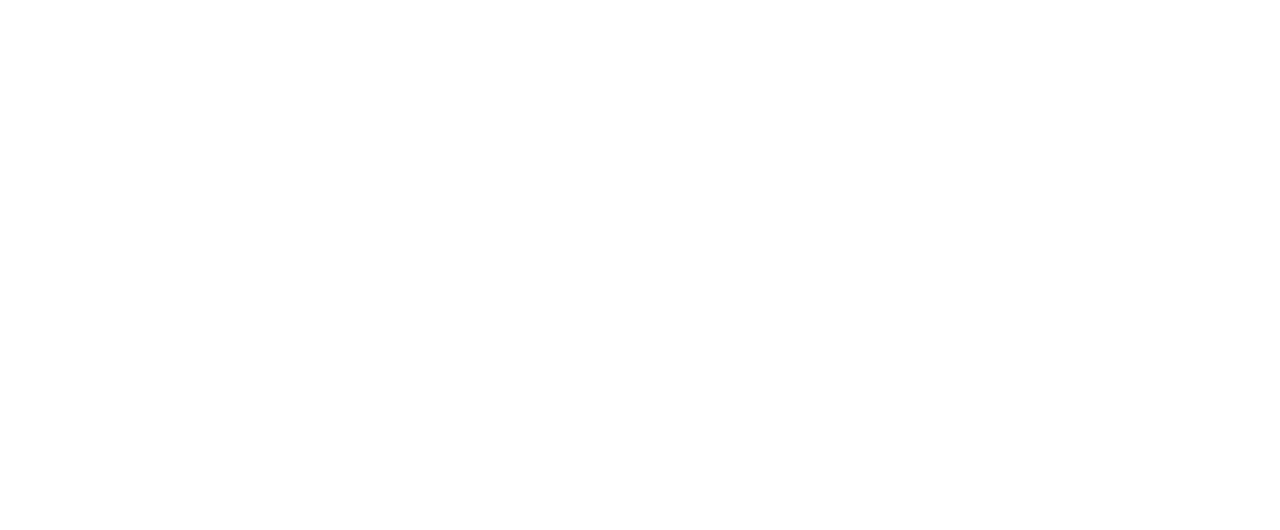
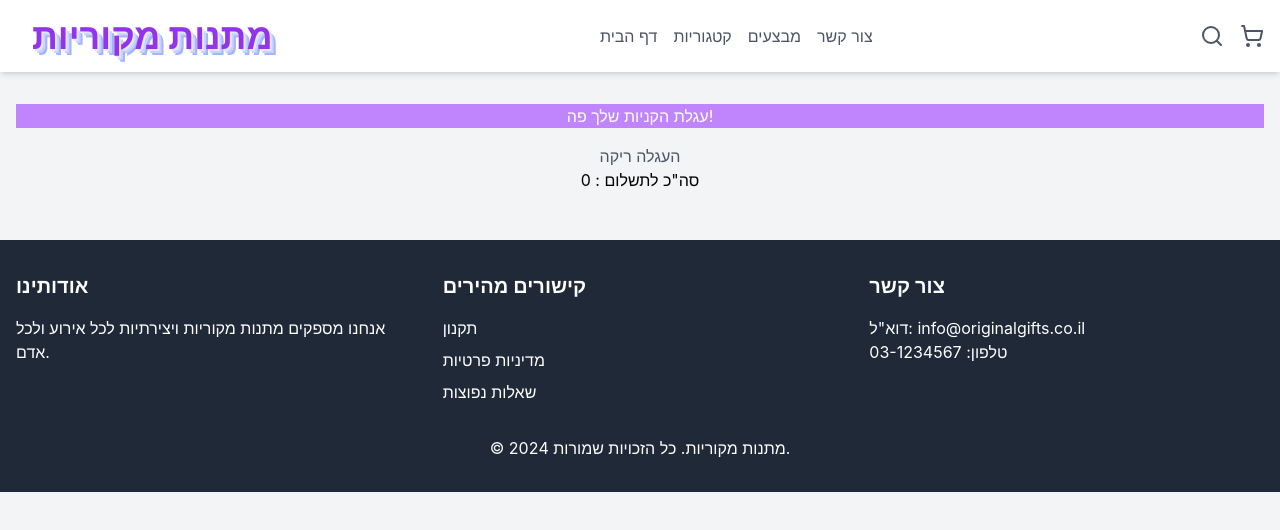
Before and after one commit to mendi-cohen/Talya-App, a React (Create React App) app: page /shopcart in a window 1280 px wide. Before the commit this address had no page. Shown: the top 530 px of the page. Built offline with nearby package versions, Linux system fonts and the light colour scheme.

Commit message:
סידור בסיסי של מערך הוספת פריטים לעגלה וסידו הפריטים ....

```diff
--- a/src/Components/GiftArray.jsx
+++ b/src/Components/GiftArray.jsx
@@ -4,10 +4,10 @@
 const giftItems = [
   {
     id: 1,
-    name: "סט יין מהודר",
-    description: "סט יין איכותי הכולל בקבוק יין אדום ושני גביעי קריסטל",
-    price: 199.99,
-    image: "/api/placeholder/400/300?text=סט+יין+מהודר"
+    name: "מתנה קייצית",
+    description: "כובע משקפי שמש ואסטרונאוט ",
+    price: 119.99,
+    image: '../Images/item1.jpg'
   },
   {
     id: 2,
@@ -33,7 +33,7 @@
 
 ];
 
-const GiftArray = () => {
+const GiftArray = ({ onAddToCart }) => {
   return (
     <div className="min-h-screen bg-gray-100">
       <main className="container mx-auto px-4 py-8">
@@ -45,6 +45,8 @@
               description={item.description}
               price={item.price}
               image={item.image}
+              buttonText={"הוסף לסל"}
+              AddToCartOrRemove={() => onAddToCart(item )}
             />
           ))}
         </div>
--- a/src/Components/GiftItm.jsx
+++ b/src/Components/GiftItm.jsx
@@ -1,7 +1,8 @@
 import React from 'react';
-import { Gift } from 'lucide-react';
+import { Gift ,Eye } from 'lucide-react';
 
-const GiftItem = ({ name, description, price, image }) => {
+const GiftItem = ({ name, description, price, image , AddToCartOrRemove ,buttonText , Detailse }) => {
+
   return (
     <div className="bg-white rounded-lg shadow-md overflow-hidden">
       <img src={image} alt={name} className="w-full h-48 object-cover" />
@@ -11,9 +12,14 @@
         <div className="flex justify-between items-center">
           <span className="text-lg font-bold text-purple-600">₪{price.toFixed(2)}</span>
           <button className="bg-purple-600 text-white px-4 py-2 rounded-md hover:bg-purple-700 transition duration-300 flex items-center">
-            <Gift className="h-5 w-5 mr-2" />
-            הוסף לסל
+            <Eye className="h-5 w-5 mr-2" onClick={Detailse}/>
+           לפרטים על המוצר
           </button>
+          <button onClick={AddToCartOrRemove} className="bg-purple-600 text-white px-4 py-2 rounded-md hover:bg-purple-700 transition duration-300 flex items-center">
+            <Gift  className="h-5 w-5 mr-2" />
+          {buttonText}
+          </button>
+
         </div>
       </div>
     </div>
--- /dev/null
+++ b/src/Components/ShopCart.jsx
@@ -0,0 +1,44 @@
+import React from 'react';
+import PropTypes from 'prop-types';
+import GiftItem from './GiftItm';
+
+const ShopCart = ({ items ,onRemoveFromCart  }) => {
+  const totalPrice = items.reduce((total, item) => total + item.price, 0);
+
+
+  return (
+    <>
+      <h1 className="bg-purple-400 text-white text-center flex justify-center items-center ">
+        עגלת הקניות שלך פה!
+      </h1>
+      <div className="p-4">
+        {items.length === 0 ? (
+          <p className="text-center text-gray-600">העגלה ריקה</p>
+        ) : (
+          <div className="grid grid-cols-1 md:grid-cols-2 lg:grid-cols-3 gap-6">
+          {items.map((item, index) => (
+            <GiftItem
+              key={index}
+              name={item.name}
+              description={item.description}
+              price={item.price}
+              image={item.image}
+              buttonText={"הסר מהסל"}
+              AddToCartOrRemove={() => onRemoveFromCart(item)}
+            />
+          ))}
+        </div>
+
+        )}
+        <p className="text-center">   סה"כ לתשלום :   {totalPrice}  </p>
+      </div>
+    </>
+  );
+};
+
+
+ShopCart.propTypes = {
+  items: PropTypes.array
+};
+
+export default ShopCart;
--- a/src/Layout.jsx
+++ b/src/Layout.jsx
@@ -1,8 +1,14 @@
 import React from 'react';
 import { ShoppingCart, Search, Menu } from 'lucide-react';
-import GiftArray from './Components/GiftArray';
+import { Outlet , useNavigate } from "react-router-dom";
+
 
 const GiftShopLayout = () => {
+  const navigate = useNavigate();
+
+  const handleNavigate = () => {
+    navigate('/shopcart');
+  };
   return (
     <div className="min-h-screen bg-gray-100">
       {/* Header */}
@@ -12,8 +18,7 @@
             <button className="md:hidden" aria-label="תפריט">
               <Menu className="h-6 w-6 text-gray-600 cursor-pointer" />
             </button>
-            <h1 className="text-4xl md:text-4xl font-extrabold text-purple-600
-             "
+            <h1 className="text-4xl md:text-4xl font-extrabold text-purple-600"
             style={{ textShadow: '2px 2px 0 #e0e7ff, 4px 4px 0 #c7d2fe, 6px 6px 0 #a5b4fc' }}>
         מתנות מקוריות
       </h1>
@@ -28,7 +33,7 @@
             <button aria-label="חיפוש">
               <Search className="h-6 w-6 text-gray-600 cursor-pointer" />
             </button>
-            <button aria-label="סל קניות">
+            <button aria-label="סל קניות" onClick={handleNavigate} >
               <ShoppingCart className="h-6 w-6 text-gray-600 cursor-pointer" />
             </button>
           </div>
@@ -37,7 +42,7 @@
 
       {/* Main Content */}
       <main className="container mx-auto px-4 py-8">
-    <GiftArray/>
+      <Outlet/>
      </main>
 
       {/* Footer */}
--- a/src/Router.jsx
+++ b/src/Router.jsx
@@ -1,12 +1,28 @@
 import { BrowserRouter as Router, Route, Routes } from 'react-router-dom';
+import React, { useState } from 'react';
 import GiftShopLayout from './Layout';
+import GiftArray from './Components/GiftArray';
+import ShopCart from './Components/ShopCart';
 
 const MyRouter = () => {
+  const [cartItems, setCartItems] = useState([]);
+
+  const handleAddToCart = (item) => {
+    if (!cartItems.some(cartItem => cartItem.id === item.id)) {
+      setCartItems([...cartItems, item]);
+    }
+  };
+  const handleRemoveFromCart = (itemToRemove) => {
+    setCartItems(cartItems.filter(item => item.id !== itemToRemove.id));
+
+  };
   return (
     <Router>
       <Routes>
-        <Route path="/" element={<GiftShopLayout />}></Route>
-
+        <Route path="/" element={<GiftShopLayout />}>
+        <Route index element={<GiftArray onAddToCart={handleAddToCart} />} />
+        <Route path="/shopcart" element={<ShopCart items={cartItems}  onRemoveFromCart={handleRemoveFromCart} />}></Route>
+        </Route>
 
       </Routes>
     </Router>
```
Also changed, not shown: public/Images/item1.jpg (added).
